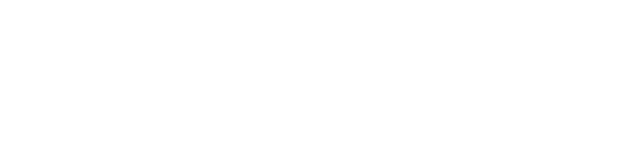
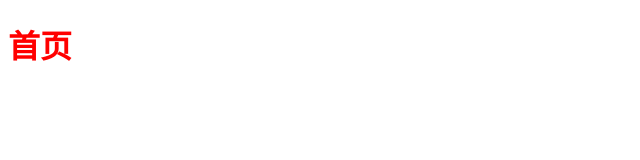
Before and after one commit to xiaoming1993/it666, a plain HTML site: page home/index.html in a window 1280 px wide. Shown: the whole page, without its empty margins (0-640 px from the left). Drawn offline with Linux system fonts and the light colour scheme.

Commit message:
完成首页结构代码编写

```diff
--- a/home/css/index.css
+++ b/home/css/index.css
@@ -0,0 +1,3 @@
+h1 {
+    color: red;
+}
--- a/home/index.html
+++ b/home/index.html
@@ -3,8 +3,10 @@
 <head>
     <meta charset="UTF-8">
     <title>Title</title>
+    <link rel="stylesheet" href="css/index.css">
+    <script src="js/index.js"></script>
 </head>
 <body>
-
+<h1>首页</h1>
 </body>
 </html>
```
